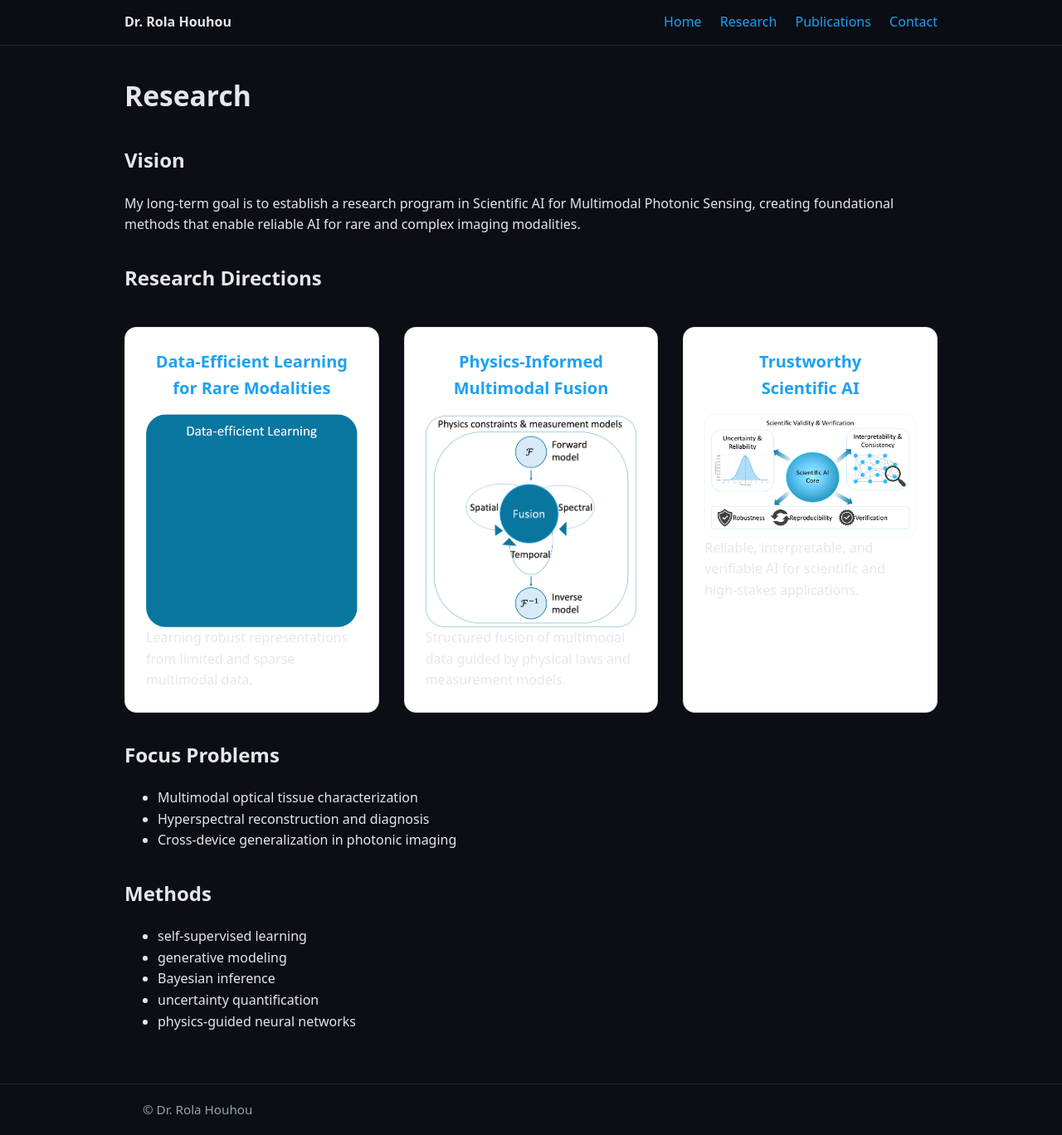
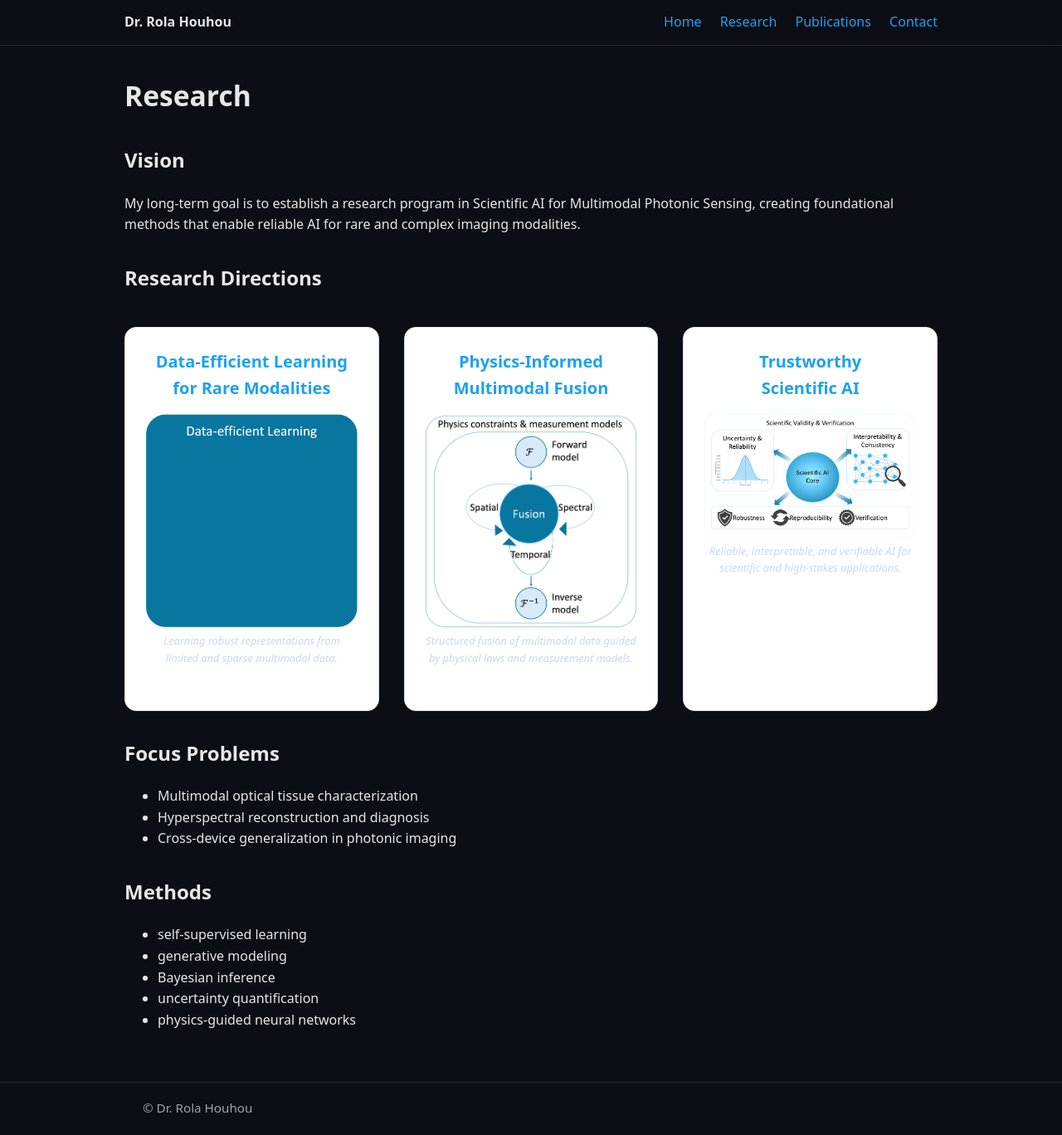
Before and after one commit to rhouhou/rhouhou.github.io, a Jekyll site: the page built from research/index.md, in a window 1280 px wide and 1368 px high. Shown: the whole window at 83% size. Built offline with Jekyll 4.4.1, drawn with Linux system fonts in a browser that asks for light colours.

Commit message:
Update style.css

```diff
--- a/assets/css/style.css
+++ b/assets/css/style.css
@@ -122,19 +122,15 @@ hr{
     text-align: center;
 }
 
-.pillar-content {
-    font-size: 0.95em;
-    line-height: 1.6;
-    color: #222;
+.figure-caption {
+    font-style: italic;
+    font-size: 0.8em;
+    color: rgba(176, 205, 232, 0.75);
     text-align: center;
+    margin-top: 6px;
+    margin-bottom: 28px;
 }
 
-.pillar-image {
-    width: 100%;
-    max-width: 220px;
-    margin: 0 auto 15px auto;
-    display: block;
-}
 
 /* Publication icons */
 .icon-journal{ color: var(--main); }
```
